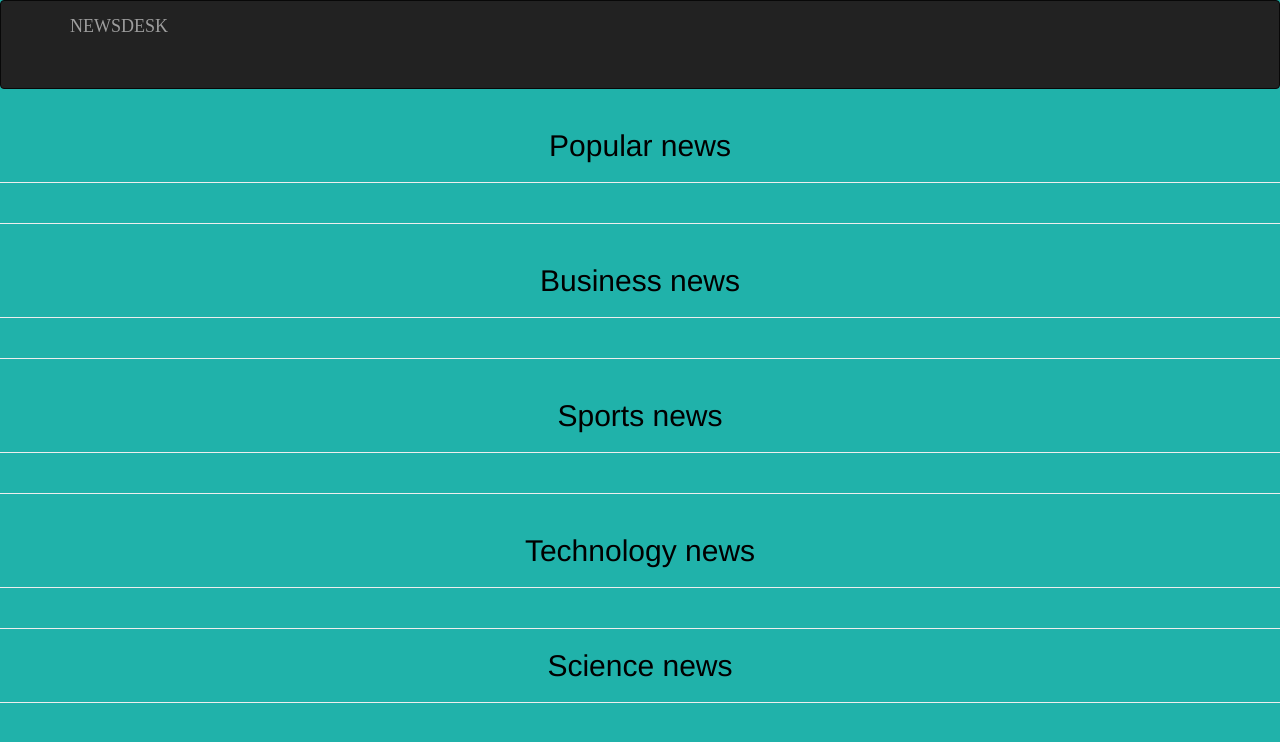
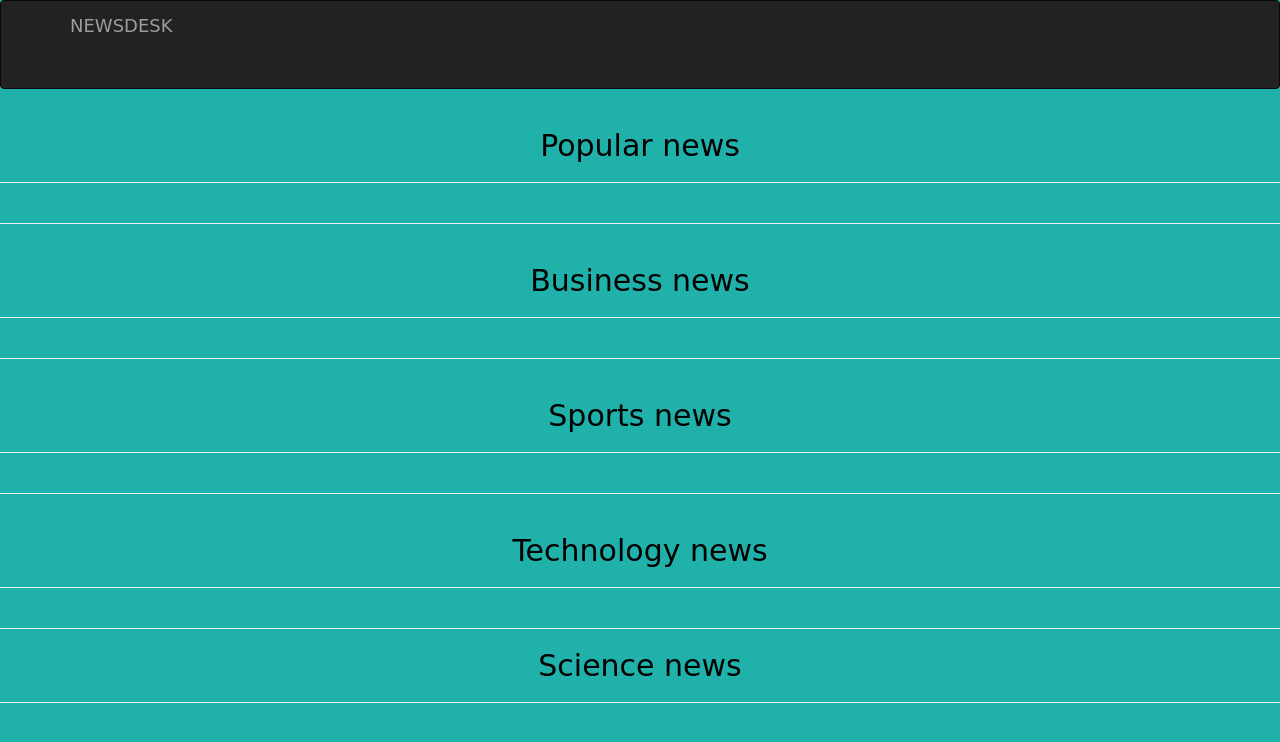
Before and after one commit to ruthjomo/News-app, a Flask app: template app/templates/index.html in a window 1280 px wide. Shown: the top 742 px of the page. Run offline with Flask 2, Linux system fonts and the light colour scheme; the template is opened without the code that fills it, so the values that code supplies are empty; some libraries are stand-ins or nearby versions; some web fonts are replaced.

Commit message:
added a font-family

```diff
--- a/app/static/css/index.css
+++ b/app/static/css/index.css
@@ -1,3 +1,4 @@
+@import url('https://fonts.googleapis.com/css2?family=Rye&display=swap');
 *{
     padding: 0;
     margin: 0;
@@ -14,7 +15,7 @@ li{
 }
 
 #navigation {
-    font-family: 'Julius Sans One';
+    font-family:'Rye', cursive;
     font-size: 100%;
     text-transform: uppercase;
     min-height: 89px;
@@ -23,5 +24,6 @@ li{
 
 h1,h2{
     color: black;
+    font-family:'Rye', cursive;
 
 }
```
